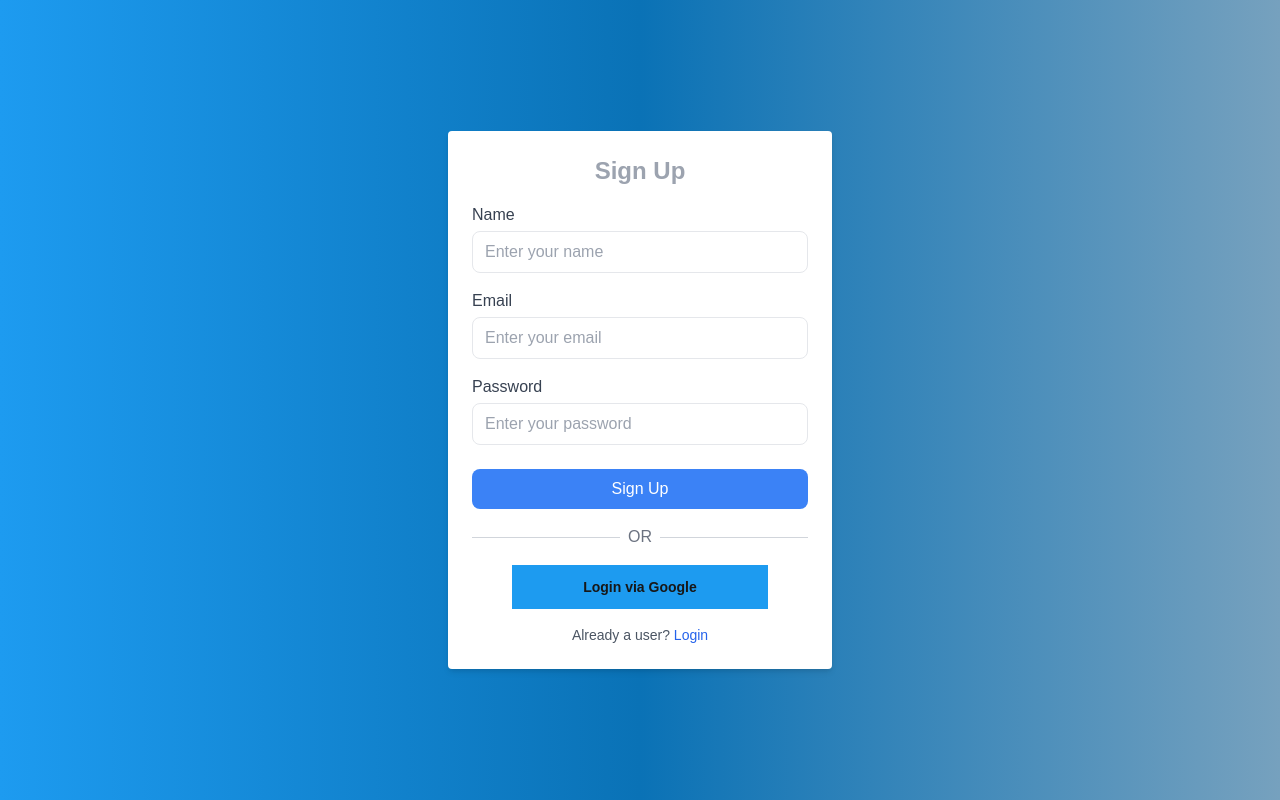
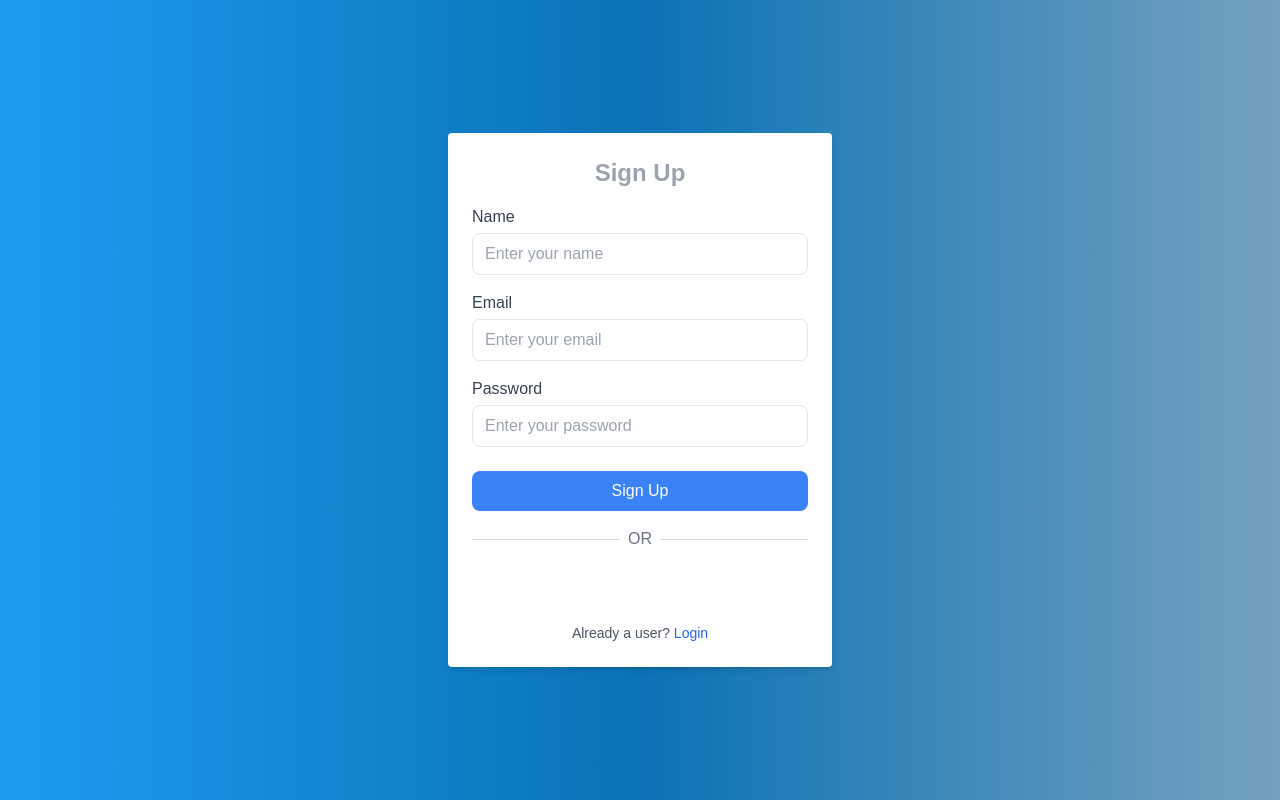
Before and after one commit to alokVerma749/twitter-client, a Next.js app: page /auth/signup in a window 1280 px wide. Built offline with nearby package versions, Linux system fonts and the light colour scheme.

Commit message:
fix: add oauth

```diff
--- a/app/components/AuthButton/AuthButton.tsx
+++ b/app/components/AuthButton/AuthButton.tsx
@@ -1,10 +1,15 @@
-interface propType {
-  authProvider?: string
-}
+import { GoogleLogin } from '@react-oauth/google';
 
-const AuthButton = ({ authProvider = "Google" }: propType) => {
+const AuthButton = () => {
   return (
-    <button className='bg-[#1D9BF0] p-3 w-64 text-sm font-bold'>Login via {authProvider}</button>
+    <GoogleLogin
+      onSuccess={credentialResponse => {
+        console.log(credentialResponse);
+      }}
+      onError={() => {
+        console.log('Login Failed');
+      }}
+    />
   )
 }
 
--- /dev/null
+++ b/app/components/AuthCard/AuthCard.tsx
@@ -0,0 +1,23 @@
+'use client'
+import { GoogleLogin } from '@react-oauth/google';
+
+const AuthCard = () => {
+  return (
+    <div className='flex flex-col gap-2'>
+      <p className='text-sm tracking-wide text-gray-400'>Signup to get you own personlized timeline</p>
+      <div className='col-span-3 self-start'>
+        <GoogleLogin
+          onSuccess={credentialResponse => {
+            console.log(credentialResponse);
+          }}
+          onError={() => {
+            console.log('Login Failed');
+          }}
+        />
+      </div>
+      <p className='text-xs text-gray-400'>By signin up you agree to the terms of serveice and privacy policies. Including cookies use.</p>
+    </div>
+  )
+}
+
+export default AuthCard;
--- a/app/home/page.tsx
+++ b/app/home/page.tsx
@@ -4,6 +4,7 @@ import CardContainer from "../components/CardContainer/CardContainer";
 import ListItem from "../components/ListItem/ListItem";
 import FollowCard from "../components/FollowCard/FollowCard";
 import FeedCard from "../components/FeedCard/FeedCard";
+import AuthCard from "../components/AuthCard/AuthCard";
 
 export default function Home() {
   return (
@@ -18,6 +19,7 @@ export default function Home() {
 
       {/* Suggestion Column */}
       <div className="col-span-3 border-gray-600 p-3 space-y-2">
+        <CardContainer headingText="New to Nest Feed?"><AuthCard /></CardContainer>
         <CardContainer headingText="Subscribe To Primium"><SubscriptionCard /></CardContainer>
 
         <CardContainer headingText="What's Happening">
--- a/app/layout.tsx
+++ b/app/layout.tsx
@@ -1,3 +1,5 @@
+import { GoogleOAuthProvider } from '@react-oauth/google';
+
 import type { Metadata } from "next";
 import localFont from "next/font/local";
 import "./globals.css";
@@ -25,11 +27,11 @@ export default function RootLayout({
 }>) {
   return (
     <html lang="en">
-      <body
-        className={`${geistSans.variable} ${geistMono.variable} antialiased`}
-      >
-        {children}
-      </body>
+      <GoogleOAuthProvider clientId={process.env.OAUTH_CLINT_ID || "abc"}>
+        <body className={`${geistSans.variable} ${geistMono.variable} antialiased`}>
+          {children}
+        </body>
+      </GoogleOAuthProvider>
     </html>
   );
 }
--- a/package.json
+++ b/package.json
@@ -9,6 +9,7 @@
     "lint": "next lint"
   },
   "dependencies": {
+    "@react-oauth/google": "^0.12.1",
     "lucide-react": "^0.446.0",
     "next": "14.2.13",
     "react": "^18",
```
Also changed, not shown: 2 other files (tests, documents, lock files or other folders).
